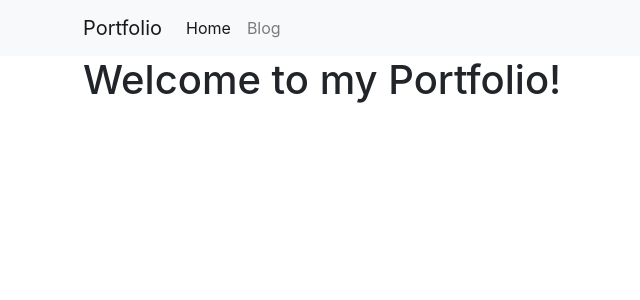
After one commit to osbornnick/beginning-django, a Django app: page / in a window 1280 px wide. The commit adds this page. Shown: the top 300 px of the page, without its empty margins (2-642 px from the left). Run offline with Django 3.2, Linux system fonts and the light colour scheme; some libraries are stand-ins or nearby versions.

Commit message:
index page

```diff
--- a/portfolio/templates/base.html
+++ b/portfolio/templates/base.html
@@ -2,7 +2,7 @@
 
 <nav class="navbar navbar-expand-lg navbar-light bg-light">
     <div class="container">
-        <a class="navbar-brand" href="{% url 'project_index' %}">Portfolio</a>
+        <a class="navbar-brand" href="{% url 'index' %}">Portfolio</a>
         <button class="navbar-toggler" type="button" data-toggle="collapse" data-target="#navbarSupportedContent" aria-controls="navbarSupportedContent" aria-expanded="false" aria-label="Toggle navigation">
           <span class="navbar-toggler-icon"></span>
         </button>
--- /dev/null
+++ b/portfolio/templates/index.html
@@ -0,0 +1,4 @@
+{% extends "base.html" %}
+{% block page_content %}
+<h1> Welcome to my Portfolio!</h1>
+{% endblock %}
--- a/portfolio/urls.py
+++ b/portfolio/urls.py
@@ -15,9 +15,11 @@ Including another URLconf
 """
 from django.contrib import admin
 from django.urls import path, include
+from . import views
 
 urlpatterns = [
     path('admin/', admin.site.urls),
     path("projects/", include("projects.urls")),
-    path("blog/", include("blog.urls"))
+    path("blog/", include("blog.urls")),
+    path("", views.index, name="index")
 ]
--- /dev/null
+++ b/portfolio/views.py
@@ -0,0 +1,6 @@
+from django.shortcuts import render
+
+
+def index(request):
+    context = {}
+    return render(request, "index.html", context)
```
